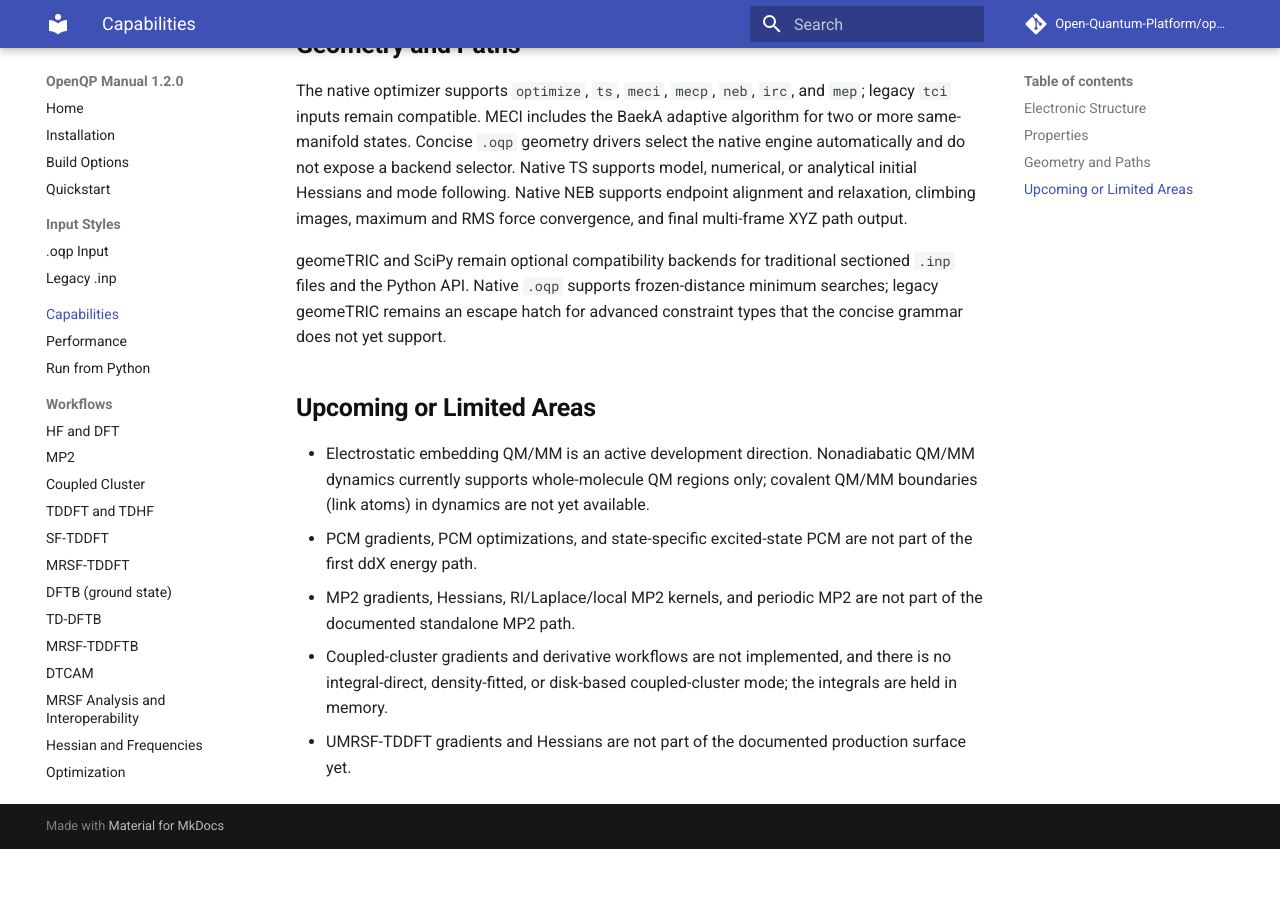
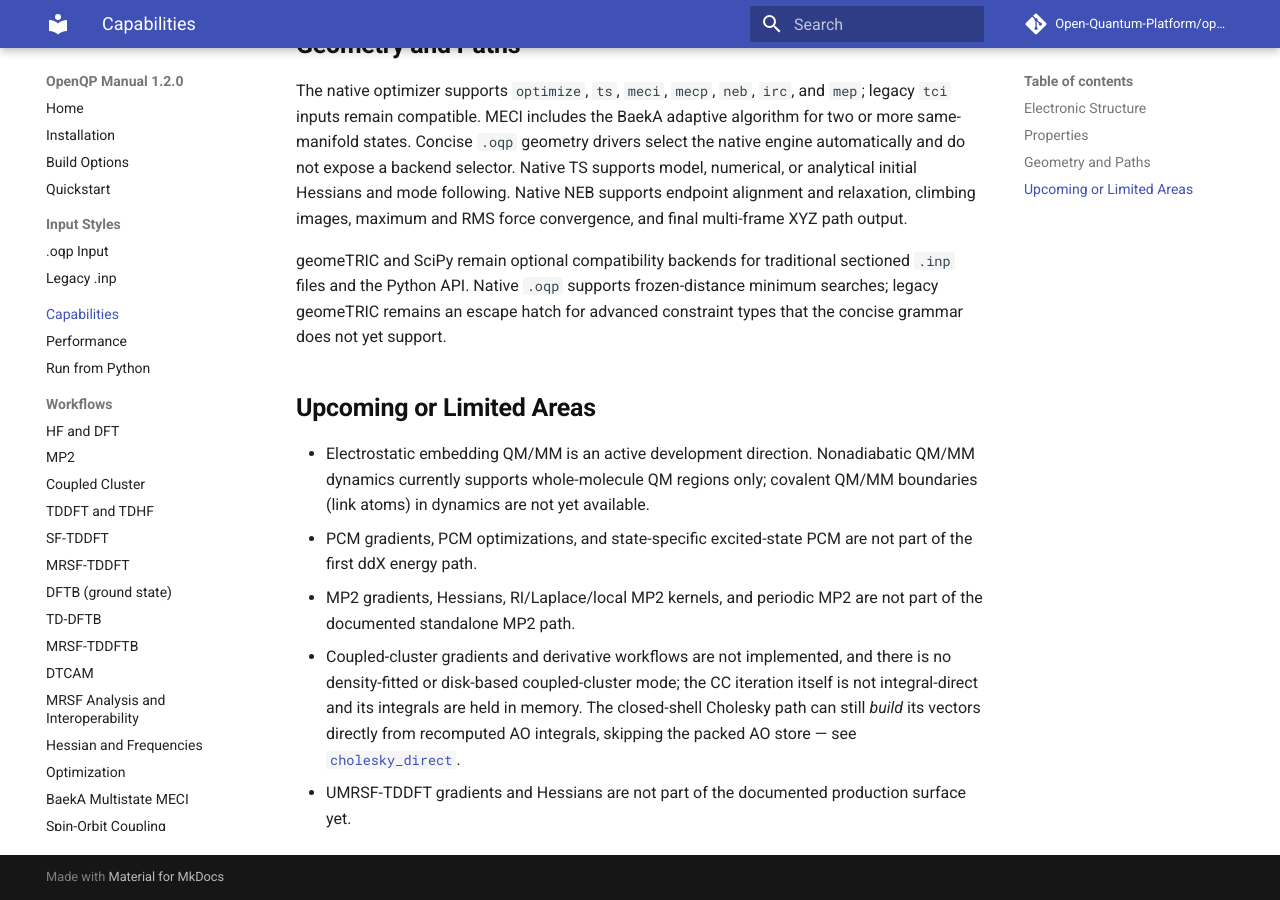
Before and after one commit to Open-Quantum-Platform/openqp-docs, an MkDocs documentation site: the page built from docs/capabilities.md, in a window 1280 px wide and 900 px high, scrolled down 1644 px. Built offline with MkDocs 1.6.1 and Material for MkDocs 9.7.7, drawn with Linux system fonts in a browser that asks for light colours; comment, search, counter and statistics services are not loaded; before the commit the page ends 2493 px from its top, so only the background shows below that.

Commit message:
docs(capabilities): the direct Cholesky build is not "no integral-direct mode"
Confirmed Codex finding, and an internal contradiction inside this PR: the
blanket "no integral-direct ... mode" here is contradicted by cc.md's own
cholesky_direct entry, which documents building the vectors from recomputed
AO integrals and never allocating the packed store. Scope the limitation to
the CC iteration and cross-link the direct build.

Co-Authored-By: Claude <noreply@anthropic.com>

```diff
--- a/docs/capabilities.md
+++ b/docs/capabilities.md
@@ -60,7 +60,10 @@ constraint types that the concise grammar does not yet support.
 - MP2 gradients, Hessians, RI/Laplace/local MP2 kernels, and periodic MP2 are
   not part of the documented standalone MP2 path.
 - Coupled-cluster gradients and derivative workflows are not implemented, and
-  there is no integral-direct, density-fitted, or disk-based coupled-cluster
-  mode; the integrals are held in memory.
+  there is no density-fitted or disk-based coupled-cluster mode; the CC
+  iteration itself is not integral-direct and its integrals are held in memory.
+  The closed-shell Cholesky path can still *build* its vectors directly from
+  recomputed AO integrals, skipping the packed AO store — see
+  [`cholesky_direct`](keywords/cc.md#cholesky_direct).
 - UMRSF-TDDFT gradients and Hessians are not part of the documented production
   surface yet.
```
